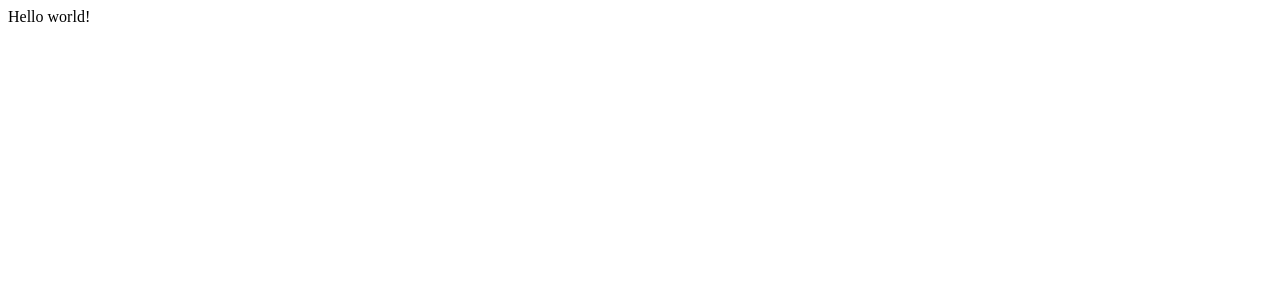
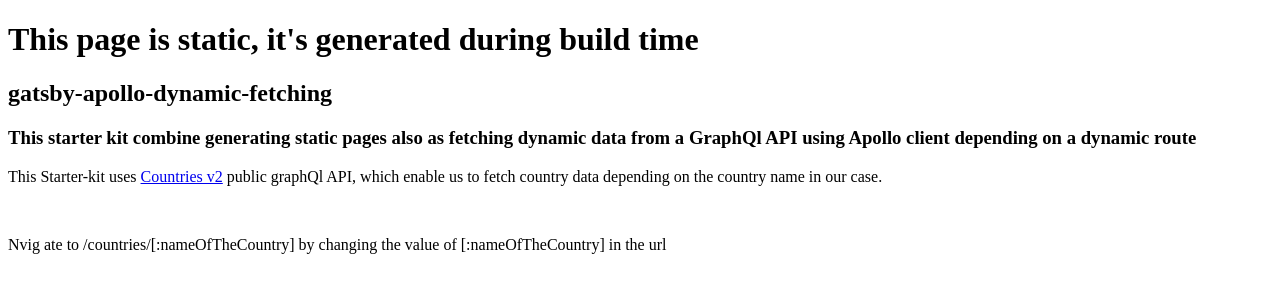
Before and after one commit to Skobraf/dynamic-gatsby-apollo-starter-kit, a Gatsby site: page / in a window 1280 px wide. Built offline with nearby package versions, Linux system fonts and the light colour scheme; Gatsby itself is replaced by a stand-in of ours.

Commit message:
initiate the app, added required packages, added prettier and eslint config

```diff
--- a/gatsby-config.js
+++ b/gatsby-config.js
@@ -6,5 +6,14 @@
 
 module.exports = {
   /* Your site config here */
+  siteMetadata: {
+    title: 'gatsby-apollo-dynamic-fetching',
+    description: 'This starter kit combine generating static pages also as fetching dynamic data from a GraphQl API using Apollo client depending on a dynamic route',
+    author: {
+      name:'Ayoub Abed',
+      username:'skobraf'
+    },
+    starterUrl:'ddddddd'
+  },
   plugins: [],
 }
--- a/src/pages/index.js
+++ b/src/pages/index.js
@@ -1,5 +1,35 @@
-import React from "react"
+import React from 'react'
+import { graphql } from 'gatsby'
 
-export default function Home() {
-  return <div>Hello world!</div>
+export default function Home({ data }) {
+  return (
+    <div>
+      <h1>This page is static, it's generated during build time</h1>
+      <h2>{data.site.siteMetadata.title}</h2>
+      <h3>{data.site.siteMetadata.description}</h3>
+      <p>
+        This Starter-kit uses{' '}
+        <a href="https://github.com/lennertVanSever/graphcountries">
+          Countries v2
+        </a>{' '}
+        public graphQl API, which enable us to fetch country data depending on
+        the country name in our case.{' '}
+      </p>
+      <br />
+      <p>
+        Nvig ate to /countries/[:nameOfTheCountry] by changing the value of
+        [:nameOfTheCountry] in the url
+      </p>
+    </div>
+  )
 }
+export const query = graphql`
+  query HomePageQuery {
+    site {
+      siteMetadata {
+        title
+        description
+      }
+    }
+  }
+`
```
Also changed, not shown: package.json (+24 -3 lines), 1 other file.
